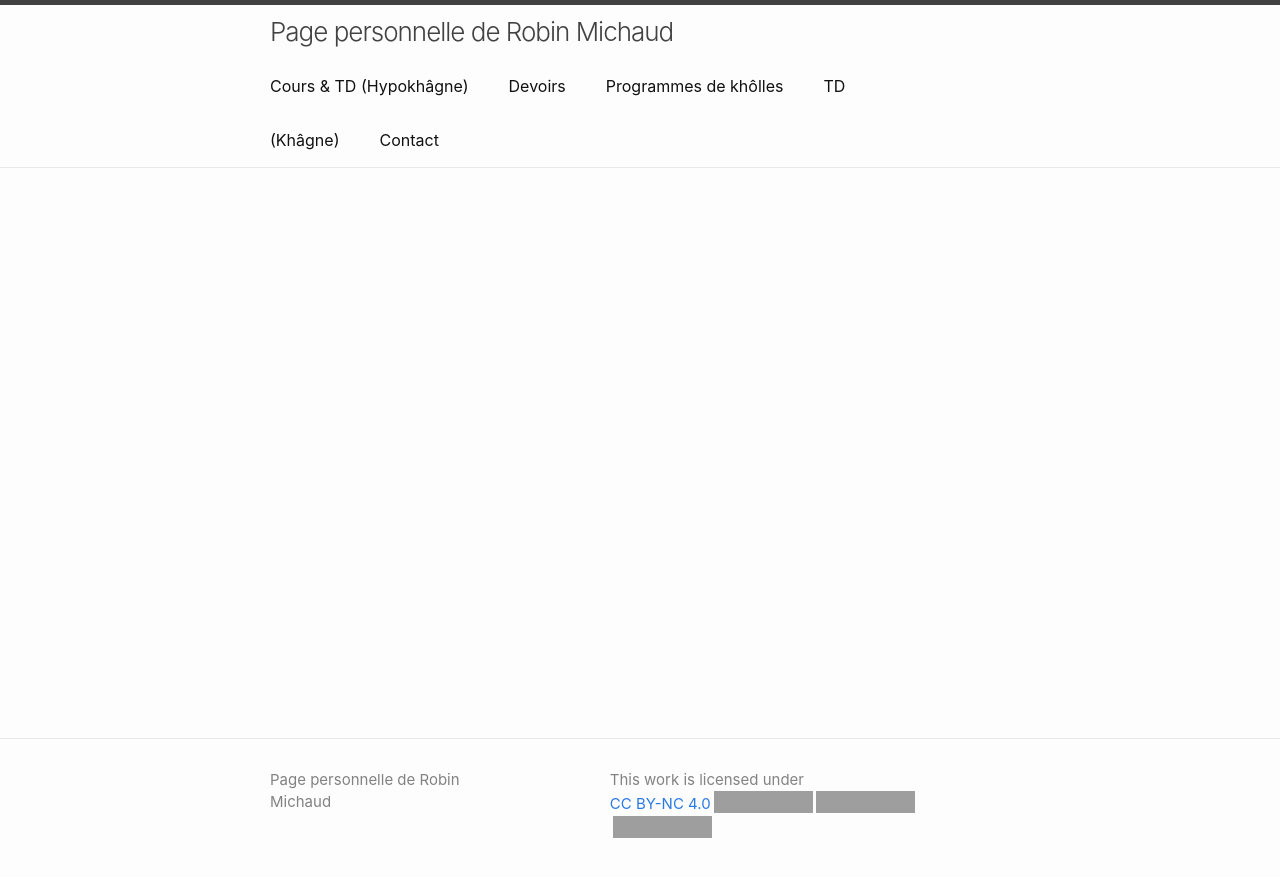
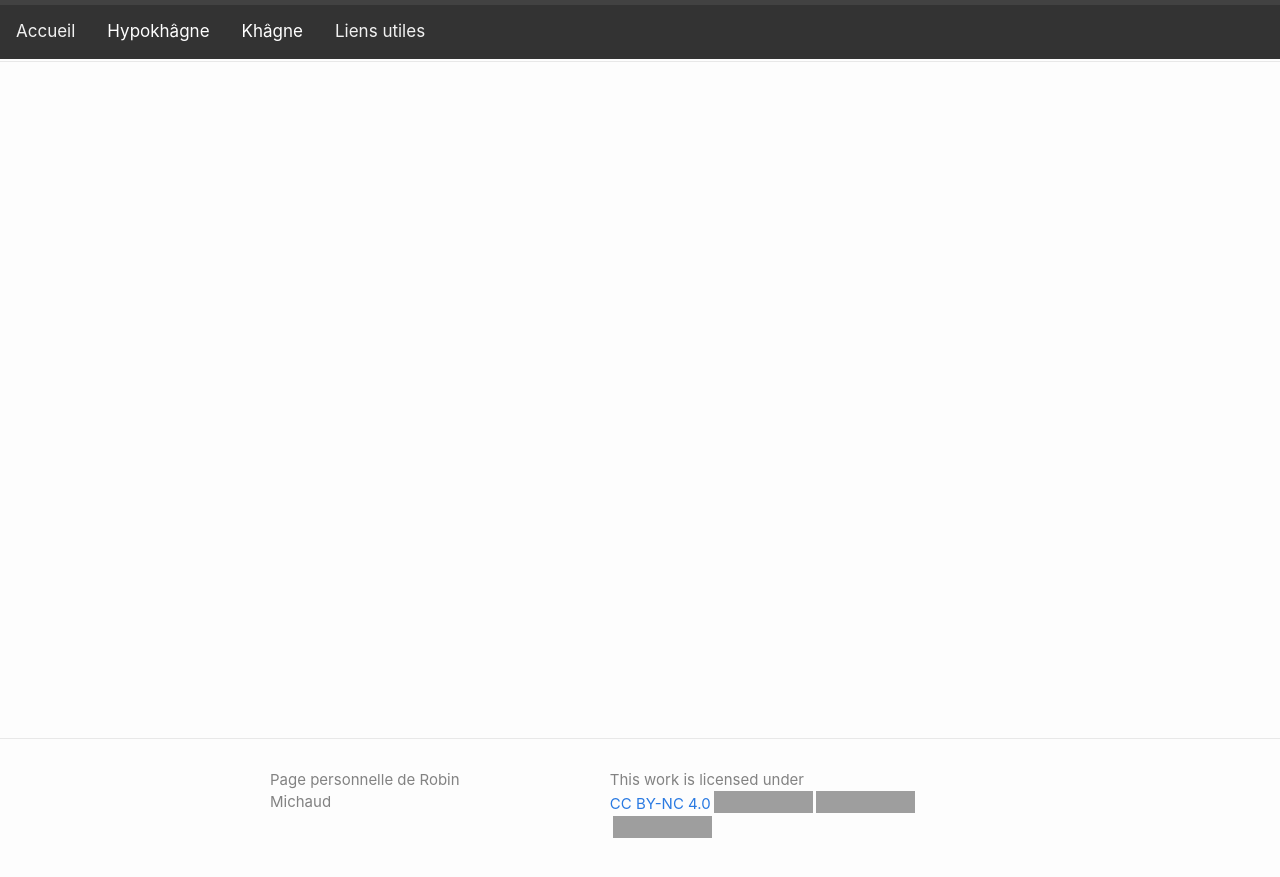
Before and after one commit to michaudmaths/michaudmaths.github.io, a Jekyll site: the page built from index.markdown, in a window 1280 px wide. Shown: the top 877 px of the page. Built offline with Jekyll 4.4.1, drawn with Linux system fonts in a browser that asks for light colours; grey boxes are pictures that could not be loaded.

Commit message:
Changement du menu

```diff
--- a/_includes/head.html
+++ b/_includes/head.html
@@ -8,4 +8,5 @@
   {%- if jekyll.environment == 'production' and site.google_analytics -%}
     {%- include google-analytics.html -%}
   {%- endif -%}
+  <script src="{{ base.url | prepend: site.url }}/assets/js/main.js"></script>
 </head>
--- a/_includes/header.html
+++ b/_includes/header.html
@@ -1,32 +1,33 @@
 <header class="site-header" role="banner">
+  <nav class="topnav" id="myTopnav">
+    <a rel="author" href="{{ "/" | relative_url }}">Accueil</a>
 
-  <div class="wrapper">
-    {%- assign default_paths = site.pages | map: "path" -%}
-    {%- assign page_paths = site.header_pages | default: default_paths -%}
+    <!-- Menu Hypokhagne -->
+    <div class="dropdown">
+      <button class="dropbtn">
+        Hypokhâgne
+      </button>
+      <div class="dropdown-content">
+        <a href="{{"/cours/" | relative_url }}">Cours et TD</a>
+        <a href="{{"/devoirs/" | relative_url }}">Devoirs</a>
+        <a href="{{"/kholles/" | relative_url }}">Khôlles</a>
+      </div>
+    </div>
 
-    <a class="site-title" rel="author" href="{{ "/" | relative_url }}">{{ site.title | escape }}</a>
+    <!-- Menu Khâgne -->
+    <div class="dropdown">
+      <button class="dropbtn">
+        Khâgne
+      </button>
+      <div class="dropdown-content">
+        <a href="{{"/td_khagne/" |relative_url }}">TD (Khâgne)</a>
+      </div>
+    </div>
 
-    {%- if page_paths -%}
-      <nav class="site-nav">
-        <input type="checkbox" id="nav-trigger" class="nav-trigger" />
-        <label for="nav-trigger">
-          <span class="menu-icon">
-            <svg viewBox="0 0 18 15" width="18px" height="15px">
-              <path d="M18,1.484c0,0.82-0.665,1.484-1.484,1.484H1.484C0.665,2.969,0,2.304,0,1.484l0,0C0,0.665,0.665,0,1.484,0 h15.032C17.335,0,18,0.665,18,1.484L18,1.484z M18,7.516C18,8.335,17.335,9,16.516,9H1.484C0.665,9,0,8.335,0,7.516l0,0 c0-0.82,0.665-1.484,1.484-1.484h15.032C17.335,6.031,18,6.696,18,7.516L18,7.516z M18,13.516C18,14.335,17.335,15,16.516,15H1.484 C0.665,15,0,14.335,0,13.516l0,0c0-0.82,0.665-1.483,1.484-1.483h15.032C17.335,12.031,18,12.695,18,13.516L18,13.516z"/>
-            </svg>
-          </span>
-        </label>
+    <!-- Liens utiles -->
+      <a href="{{"/liens/" | relative_url }}">Liens utiles</a>
 
-
-        <div class="trigger">
-          {%- for path in page_paths -%}
-            {%- assign my_page = site.pages | where: "path", path | first -%}
-            {%- if my_page.title -%}
-            <a class="page-link" href="{{ my_page.url | relative_url }}">{{ my_page.title | escape }}</a>
-            {%- endif -%}
-          {%- endfor -%}
-        </div>
-      </nav>
-    {%- endif -%}
-  </div>
+    <!-- Icone toggle menu -->
+    <a href="javascript:void(0);" class="icon" onclick="toggleMenu()">&#9776;</a>
+  </nav>
 </header>
--- a/_sass/minima/_layout.scss
+++ b/_sass/minima/_layout.scss
@@ -24,81 +24,126 @@
   }
 }
 
-.site-nav {
-  float: right;
-  line-height: $base-line-height * $base-font-size * 2.25;
+/* ====== SITE NAVIGATION (from w3school) ====== */
 
-  .nav-trigger {
+/* Add a black background color to the top navigation */
+.topnav {
+  background-color: #333;
+  overflow: hidden;
+}
+
+/* Style the links inside the navigation bar */
+.topnav a {
+  float: left;
+  display: block;
+  color: #f2f2f2;
+  text-align: center;
+  padding: 14px 16px;
+  text-decoration: none;
+  font-size: 17px;
+}
+
+/* Add an active class to highlight the current page */
+.active {
+  background-color: #04AA6D;
+  color: white;
+}
+
+/* Hide the link that should open and close the topnav on small screens */
+.topnav .icon {
   display: none;
 }
 
-  .menu-icon {
+/* Dropdown container - needed to position the dropdown content */
+.dropdown {
+  float: left;
+  overflow: hidden;
+}
+
+/* Style the dropdown button to fit inside the topnav */
+.dropdown .dropbtn {
+  font-size: 17px;
+  line-height:1.5;
+  border: none;
+  outline: none;
+  color: white;
+  padding: 14px 16px;
+  background-color: inherit;
+  font-family: inherit;
+  margin: 0;
+}
+
+/* Style the dropdown content (hidden by default) */
+.dropdown-content {
+  display: none;
+  position: absolute;
+  background-color: #f9f9f9;
+  min-width: 160px;
+  box-shadow: 0px 8px 16px 0px rgba(0,0,0,0.2);
+  z-index: 1;
+}
+
+/* Style the links inside the dropdown */
+.dropdown-content a {
+  float: none;
+  color: black;
+  padding: 12px 16px;
+  text-decoration: none;
+  display: block;
+  text-align: left;
+}
+
+/* Add a dark background on topnav links and the dropdown button on hover */
+.topnav a:hover, .dropdown:hover .dropbtn {
+  background-color: #555;
+  color: white;
+}
+
+/* Add a grey background to dropdown links on hover */
+.dropdown-content a:hover {
+  background-color: #ddd;
+  color: black;
+}
+
+/* Show the dropdown menu when the user moves the mouse over the dropdown button */
+.dropdown:hover .dropdown-content {
+  display: block;
+}
+
+/* When the screen is less than 600 pixels wide, hide all links, except for the first one ("Home"). Show the link that contains should open and close the topnav (.icon) */
+@media screen and (max-width: 600px) {
+  .topnav a:not(:first-child), .dropdown .dropbtn {
     display: none;
   }
-
-  .page-link {
-    color: $text-color;
-    line-height: $base-line-height;
-
-    // Gaps between nav items, but not on the last one
-    &:not(:last-child) {
-      margin-right: 40px;
+  .topnav a.icon {
+    float: right;
+    display: block;
   }
 }
 
-  @include media-query($on-palm) {
+/* The "responsive" class is added to the topnav with JavaScript when the user clicks on the icon. This class makes the topnav look good on small screens (display the links vertically instead of horizontally) */
+@media screen and (max-width: 600px) {
+  .topnav.responsive {position: relative;}
+  .topnav.responsive a.icon {
     position: absolute;
-    top: 9px;
-    right: $spacing-unit / 2;
-    background-color: $background-color;
-    border: 1px solid $grey-color-light;
-    border-radius: 5px;
-    text-align: right;
-
-    label[for="nav-trigger"] {
+    right: 0;
+    top: 0;
+  }
+  .topnav.responsive a {
+    float: none;
     display: block;
-      float: right;
-      width: 36px;
-      height: 36px;
-      z-index: 2;
-      cursor: pointer;
+    text-align: left;
   }
-
-    .menu-icon {
+  .topnav.responsive .dropdown {float: none;}
+  .topnav.responsive .dropdown-content {position: relative;}
+  .topnav.responsive .dropdown .dropbtn {
     display: block;
-      float: right;
-      width: 36px;
-      height: 26px;
-      line-height: 0;
-      padding-top: 10px;
-      text-align: center;
-
-      > svg {
-        fill: $grey-color-dark;
+    width: 100%;
+    text-align: left;
   }
 }
 
-    input ~ .trigger {
-      clear: both;
-      display: none;
-    }
 
-    input:checked ~ .trigger {
-      display: block;
-      padding-bottom: 5px;
-    }
-
-    .page-link {
-      display: block;
-      padding: 5px 10px;
-
-      &:not(:last-child) {
-        margin-right: 0;
-      }
-      margin-left: 20px;
-    }
-  }
-}
 
 
 
```
Also changed, not shown: _includes/js/main.js (added, +10 -0 lines), assets/js/main.js (added, +8 -0 lines), menu/liens_utiles.markdown (added, +7 -0 lines). Lines whose indentation alone changed are shown as unchanged.
